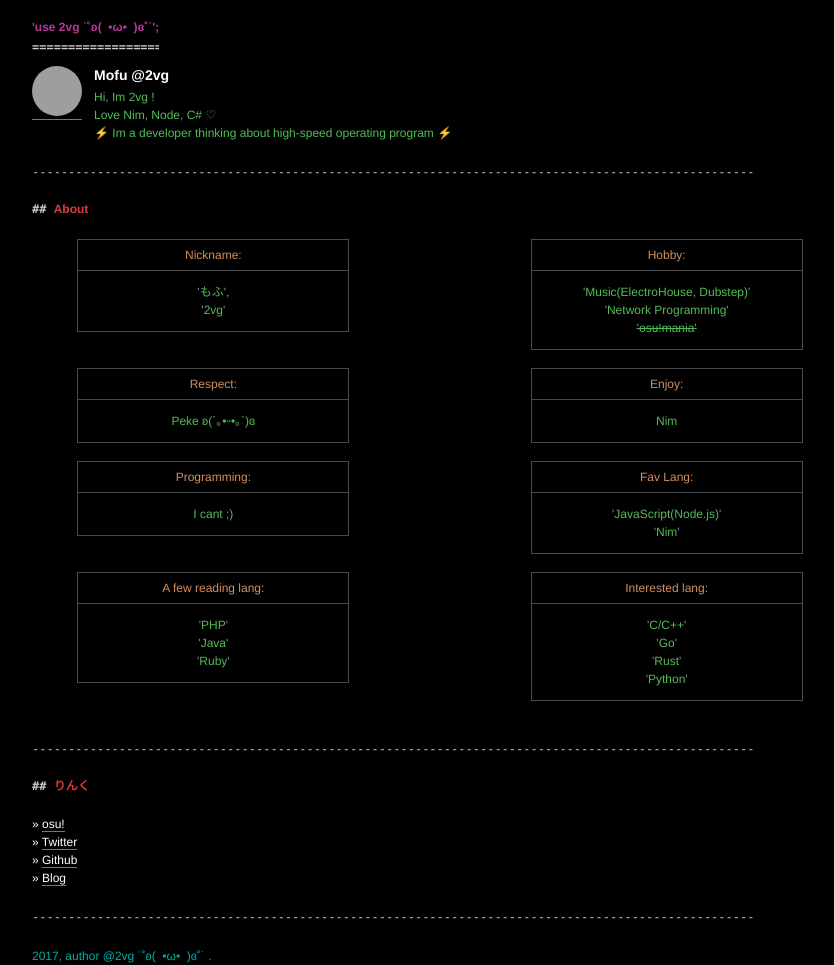
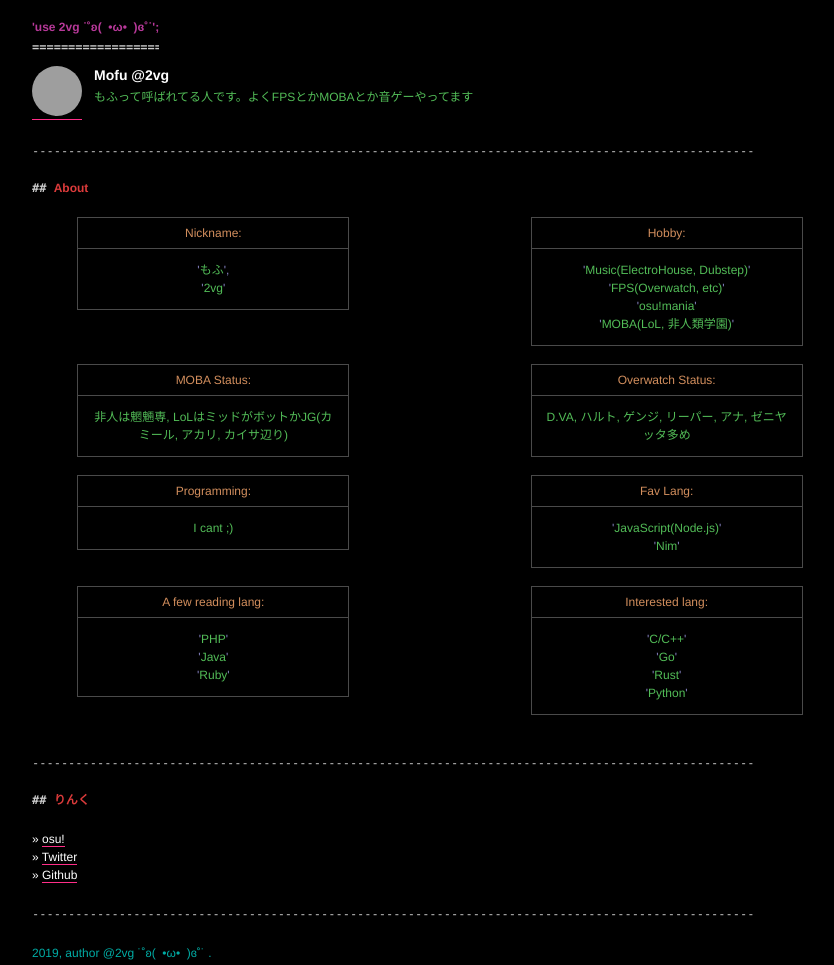
Before and after one commit to 2vg/2vg.github.io, a plain HTML site: page index.html in a window 1280 px wide. Shown: the whole page, without its empty margins (200-1034 px from the left). Drawn offline with Linux system fonts and the light colour scheme; grey boxes are pictures that could not be loaded.

Commit message:
Update index.html

```diff
--- a/index.html
+++ b/index.html
@@ -21,11 +21,11 @@
       <h1><span class="unicorn6">'use 2vg ˙˚ʚ(&nbsp;&nbsp;•ω•&nbsp;&nbsp;)ɞ˚˙';</span></h1>
       <div class="media">
         <div class="media-left">
-          <a id="_avatar" href="https://twitter.com/mfqn" target="_blank"><img id="avatar" src="https://pbs.twimg.com/profile_images/930944299113463808/V0h0j1rT_400x400.jpg" width="50" height="50" /></a>
+          <a id="_avatar" href="https://twitter.com/2vg" target="_blank"><img id="avatar" src="https://pbs.twimg.com/profile_images/1069927551156445184/I_r6HSPt_400x400.jpg" width="50" height="50" /></a>
         </div>
         <div class="media-body">
           <div class="media-heading"><span class="unicorn7">Mofu @2vg</span></div>
-          <div class="media-content"><span class="unicorn1">Hi, Im 2vg !<br>Love Nim, Node, C# ♡<br>⚡ Im a developer thinking about high-speed operating program ⚡</span></div>
+          <div class="media-content"><span class="unicorn1">もふって呼ばれてる人です。よくFPSとかMOBAとか音ゲーやってます</span></div>
         </div>
       </div>
       <hr>
@@ -47,7 +47,7 @@
             <header class="card-header"><span class="unicorn5">Hobby:</span></header>
             <div class="card-content">
               <div class="inner">
-                <center><span class="unicorn1"><span class="unicorn4">'</span>Music(ElectroHouse, Dubstep)<span class="unicorn4">'</span><br><span class="unicorn4">'</span>Network Programming<span class="unicorn4">'</span><br><strike><span class="unicorn4">'</span>osu!mania<span class="unicorn4">'</span></strike></span></center>
+                <center><span class="unicorn1"><span class="unicorn4">'</span>Music(ElectroHouse, Dubstep)<span class="unicorn4">'</span><br><span class="unicorn4">'</span>FPS(Overwatch, etc)<span class="unicorn4">'</span><br><span class="unicorn4">'</span>osu!mania<span class="unicorn4">'</span><br><span class="unicorn4">'</span>MOBA(LoL, 非人類学園)<span class="unicorn4">'</span></span></center>
               </div>
             </div>
           </div>
@@ -57,10 +57,10 @@
       <div class="grid -around">
         <div class="cell -4of12">
           <div class="card">
-            <header class="card-header"><span class="unicorn5">Respect:</span></header>
+            <header class="card-header"><span class="unicorn5">MOBA Status:</span></header>
             <div class="card-content">
               <div class="inner">
-                <center><span class="unicorn1">Peke ʚ(´｡•ᵕ•｡`)ɞ</span></center>
+                <center><span class="unicorn1">非人は魍魎専, LoLはミッドがボットかJG(カミール, アカリ, カイサ辺り)</span></center>
               </div>
             </div>
           </div>
@@ -68,10 +68,10 @@
         <br>
         <div class="cell -4of12">
           <div class="card">
-            <header class="card-header"><span class="unicorn5">Enjoy:</span></header>
+            <header class="card-header"><span class="unicorn5">Overwatch Status:</span></header>
             <div class="card-content">
               <div class="inner">
-                <center><span class="unicorn1">Nim</span></center>
+                <center><span class="unicorn1">D.VA, ハルト, ゲンジ, リーパー, アナ, ゼニヤッタ多め</span></center>
               </div>
             </div>
           </div>
@@ -150,10 +150,8 @@
       <span class="unicorn7">» <a href="https://twitter.com/2vg" target="_blank"><span class="unicorn7">Twitter</a></span>
       <br>
       <span class="unicorn7">» <a href="https://github.com/2vg" target="_blank"><span class="unicorn7">Github</a></span>
-      <br>
-      <span class="unicorn7">» <a href="https://blog.ni-vg.com" target="_blank"><span class="unicorn7">Blog</a></span>
       <hr>
-      <footer class="footer"><span class="unicorn2">2017, author @2vg ˙˚ʚ(&nbsp;&nbsp;•ω•&nbsp;&nbsp;)ɞ˚˙ .</span></footer>
+      <footer class="footer"><span class="unicorn2">2019, author @2vg ˙˚ʚ(&nbsp;&nbsp;•ω•&nbsp;&nbsp;)ɞ˚˙ .</span></footer>
     </div>
     <!-- SCRIPTS -->
   </body>
```
